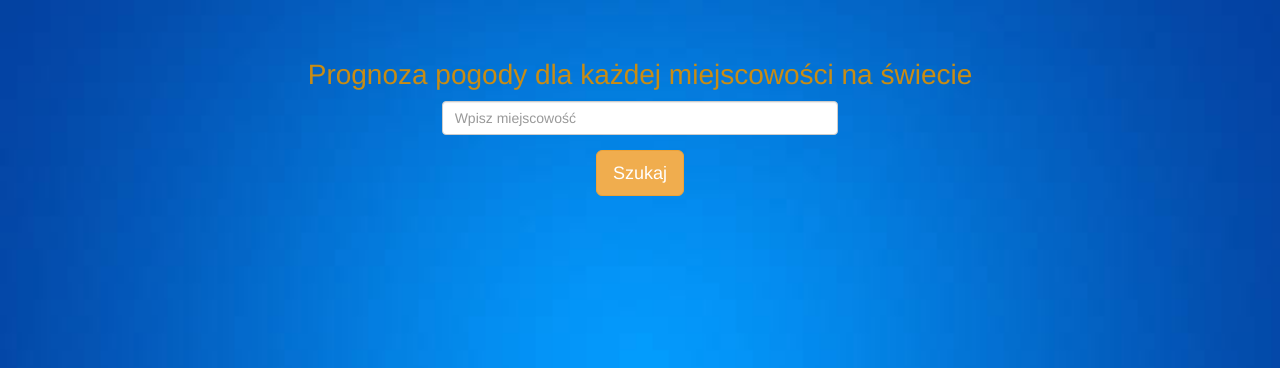
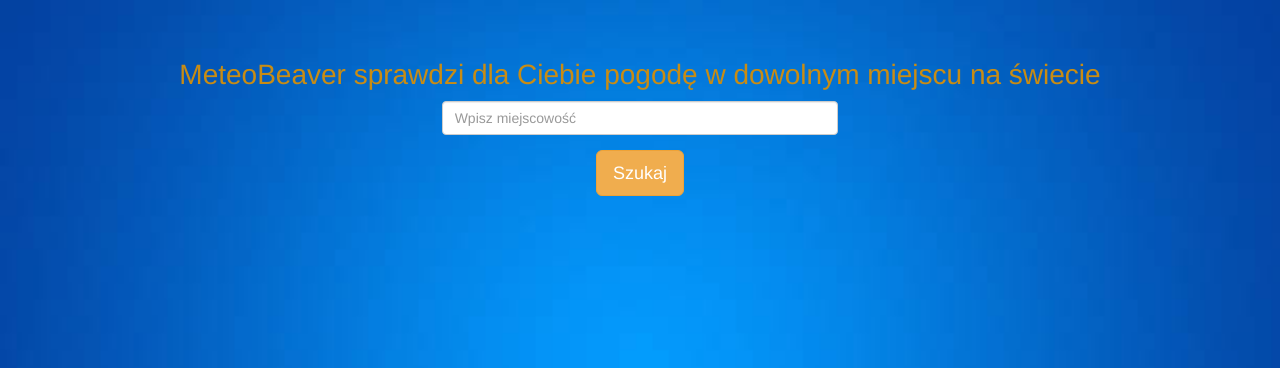
Before and after one commit to DzoanaZ/Aplikacje-internetowe2, a Django app: page / in a window 1280 px wide. Shown: the part 52-420 px from the top of the page. Run offline with Django 3.2, Linux system fonts and the light colour scheme; some libraries are stand-ins or nearby versions.

Commit message:
Korekta tekstów

```diff
--- a/forecast/templates/forecast/base.html
+++ b/forecast/templates/forecast/base.html
@@ -2,7 +2,7 @@
 <!DOCTYPE html>
 <html lang="en">
 <head>
-  <title>Prognoza pogody</title>
+  <title>MeteoBeaver</title>
   <meta charset="utf-8">
   <meta name="viewport" content="width=device-width, initial-scale=1">
   <link rel="stylesheet" href="https://maxcdn.bootstrapcdn.com/bootstrap/3.3.7/css/bootstrap.min.css">
--- a/forecast/templates/forecast/home.html
+++ b/forecast/templates/forecast/home.html
@@ -1,7 +1,7 @@
 {% extends 'forecast/base.html' %}
 {% block content %}
 <body id="homebody">
-<h2 style="font-size:0.2em;" id="homewelcome">Prognoza pogody dla każdej miejscowości na świecie</h2>
+<h2 style="font-size:0.2em;" id="homewelcome">MeteoBeaver sprawdzi dla Ciebie pogodę w dowolnym miejscu na świecie</h2>
 <div class="col-sm-4 col-sm-offset-4" >
  <form method="post" action={% url 'forecast:update' %}>
  {% csrf_token %}
```
